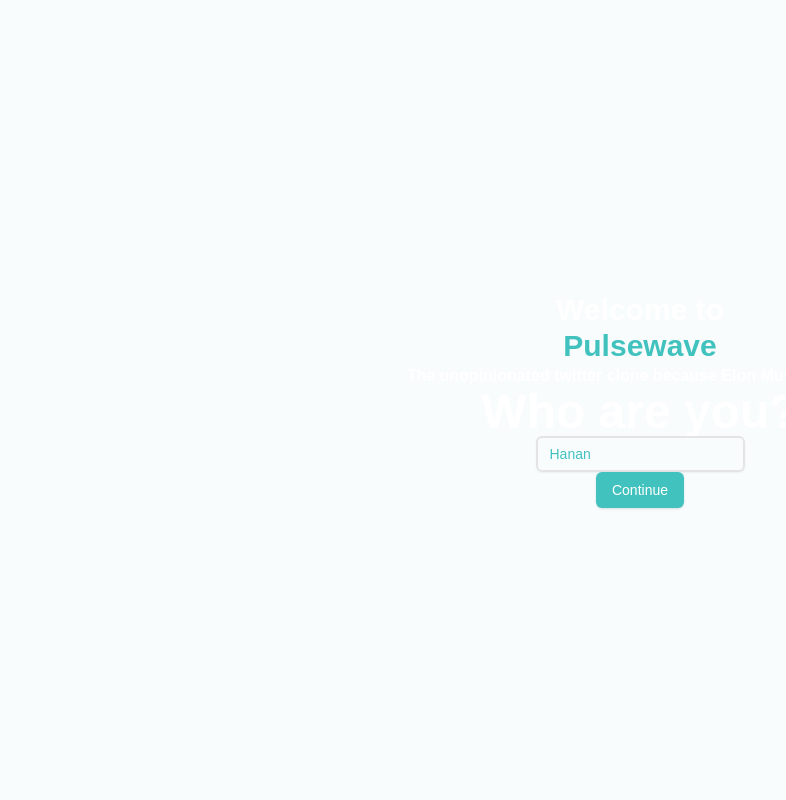
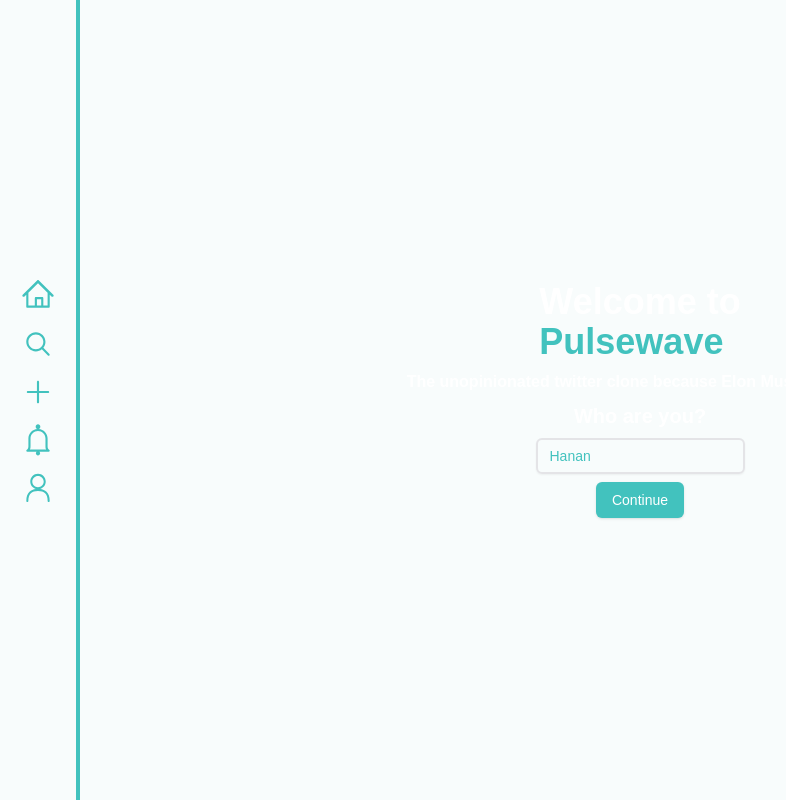
Before and after one commit to tunafysh/Pulsewave-app, a Next.js app: page / in a window 1280 px wide. Shown: the whole page, without its empty margins (0-786 px from the left). Built offline with nearby package versions, Linux system fonts and the light colour scheme.

Commit message:
finished i think

```diff
--- a/app/page.tsx
+++ b/app/page.tsx
@@ -22,12 +22,12 @@
 }
 
 export default function Home(){
-  const [page, setPage] = useState<number>(Page.Home)
+  const [ firstTime, setFirstTime ] = useState<boolean>(true)
+  const [page, setPage] = useState<number>(firstTime? Page.Intro: Page.Home)
   const { theme } = useTheme()
   const [settings, setSettings] = useState<Settings>({darkmode: theme == "dark"? true: false, name: "Hanan", handle: "hanan", homeloaded: false})
   const [pageActions, setPageActions] = useState<pageActions>({Refreshed: false, Focused: false, image: false, clearnotifs: false, easter: false});
   const [pressTimer, setPressTimer] = useState<NodeJS.Timeout | null>(null);
-  const [ firstTime, setFirstTime ] = useState<boolean>(true)
 
   function handleMouseDown(page: number) {
     const timer = setTimeout(() => {
@@ -96,10 +96,6 @@
   useEffect(() => {
     isPortrait = window.matchMedia("(max-width: 768px) and (max-height: 1024px)").matches
   })
-  if(firstTime){
-   return <IntroScreen settings={settings} setPage={setPage} setSettings={setSettings} setFirstTime={setFirstTime}/>
-  }
-  else{
 
     return (
       <div className="h-screen bg-background flex flex-row w-screen overflow-x-hidden">
@@ -124,9 +120,8 @@
         </motion.div>
     ): <></>}
           <motion.div className={`float-right w-full bg-background h-full ${isPortrait || page == Page.Settings? "": "pl-20"} `} transition={{duration: 0.5, ease: 'easeInOut'}}>
-        {page === Page.Add? (<CreateScreen setPage={setPage} image={pageActions.image} data={settings}/>): page === Page.Profile? (<ProfileScreen settings={settings} easter={pageActions.easter} setSettings={setSettings}/>): page === Page.Search? (<SearchScreen focused={pageActions.Focused}/>): page === Page.Notifications? (<NotificationScreen clearnotifs={pageActions.clearnotifs}/>): <HomeScreen refreshed={pageActions.Refreshed} setSettings={setSettings} data={settings}/>}
+          {page === Page.Add? (<CreateScreen setPage={setPage} image={pageActions.image} data={settings}/>): page === Page.Profile? (<ProfileScreen settings={settings} easter={pageActions.easter} setSettings={setSettings}/>): page === Page.Search? (<SearchScreen focused={pageActions.Focused}/>): page === Page.Notifications? (<NotificationScreen clearnotifs={pageActions.clearnotifs}/>): page === Page.Intro? (<IntroScreen settings={settings} setPage={setPage} setSettings={setSettings} setFirstTime={setFirstTime}/>): <HomeScreen refreshed={pageActions.Refreshed} setSettings={setSettings} data={settings}/>}
       </motion.div>
     </div>
   );
 }
-}
--- a/components/screens/IntroScreen.tsx
+++ b/components/screens/IntroScreen.tsx
@@ -11,12 +11,14 @@
 
 export default function IntroScreen({ settings, setPage, setSettings, setFirstTime }: IntroScreenProps) {
     return (
-        <div className="fixed top-0 left-0 w-screen h-screen">
-            <div className="flex flex-col justify-center items-center h-screen">
-                <h1 className="text-3xl font-bold text-white">Welcome to</h1>
-                <h1 className="text-3xl font-bold text-primary">Pulsewave</h1>
+        <div className="fixed top-0 left-0 w-screen h-screen ">
+            <div className="flex flex-col justify-center items-center h-screen gap-2">
+                <div className="flex-row">
+                <h1 className="text-4xl font-bold text-white">Welcome to</h1>
+                <h1 className="text-4xl font-bold text-primary">Pulsewave</h1>
+                </div>
                 <p className="font-bold text-white">The unopinionated twitter clone because Elon Musk ruined it.</p>
-                <h4 className="text-5xl font-bold text-white">Who are you?</h4>
+                <h4 className="text-xl font-bold text-white">Who are you?</h4>
                 <Input className="w-fit border-2 text-primary" value={settings.name} onChange={(e) => setSettings(prev => ({ ...prev, name: e.target.value }))} />
                 <Button className="bg-primary text-white" onClick={() => {
                     setFirstTime(false)
--- a/components/screens/ProfileScreen.tsx
+++ b/components/screens/ProfileScreen.tsx
@@ -23,7 +23,7 @@
     if (easter){
       return (
         <div className="w-full h-full flex justify-center items-center">
-          <p className="text-foreground font-semibold">Version: 0.7.2</p>
+          <p className="text-foreground font-semibold">Version: 1.0.0</p>
         </div>
       );
     }
```
Also changed, not shown: 2 other files (tests, documents, lock files or other folders).
